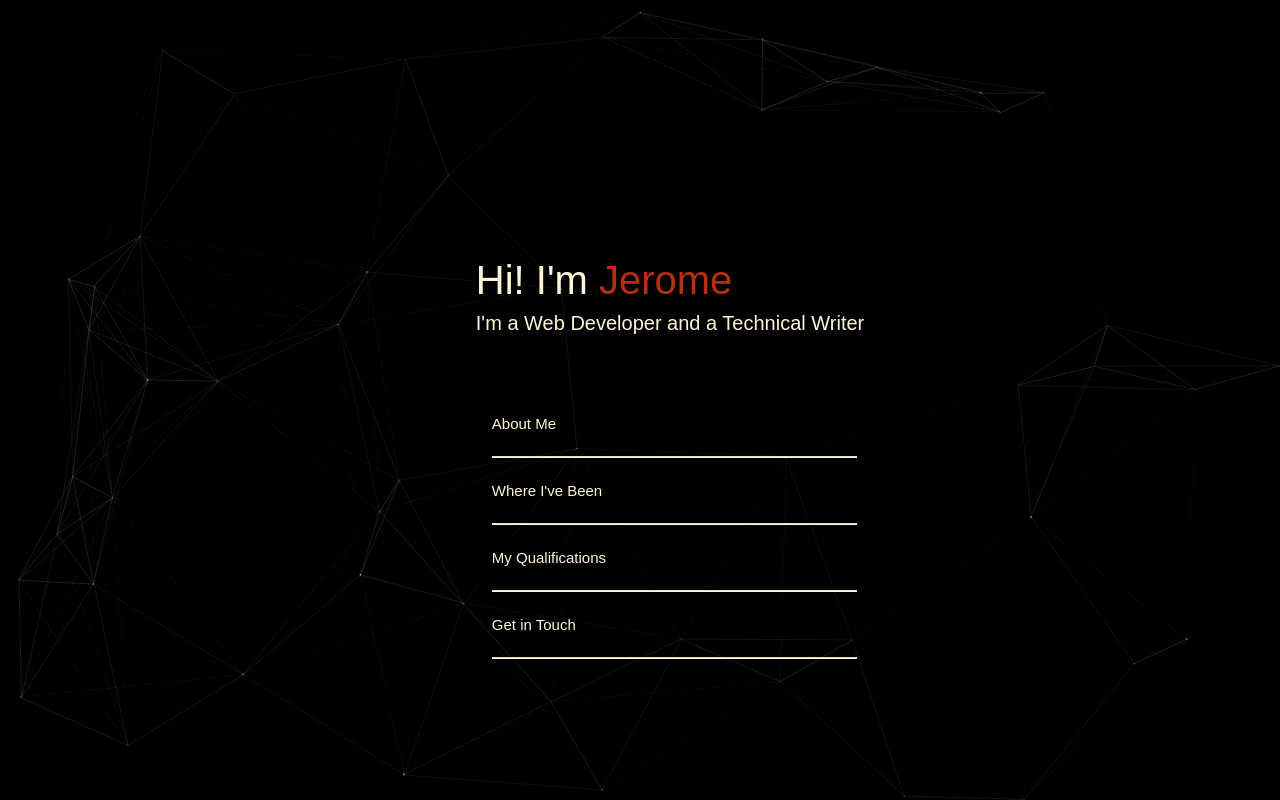
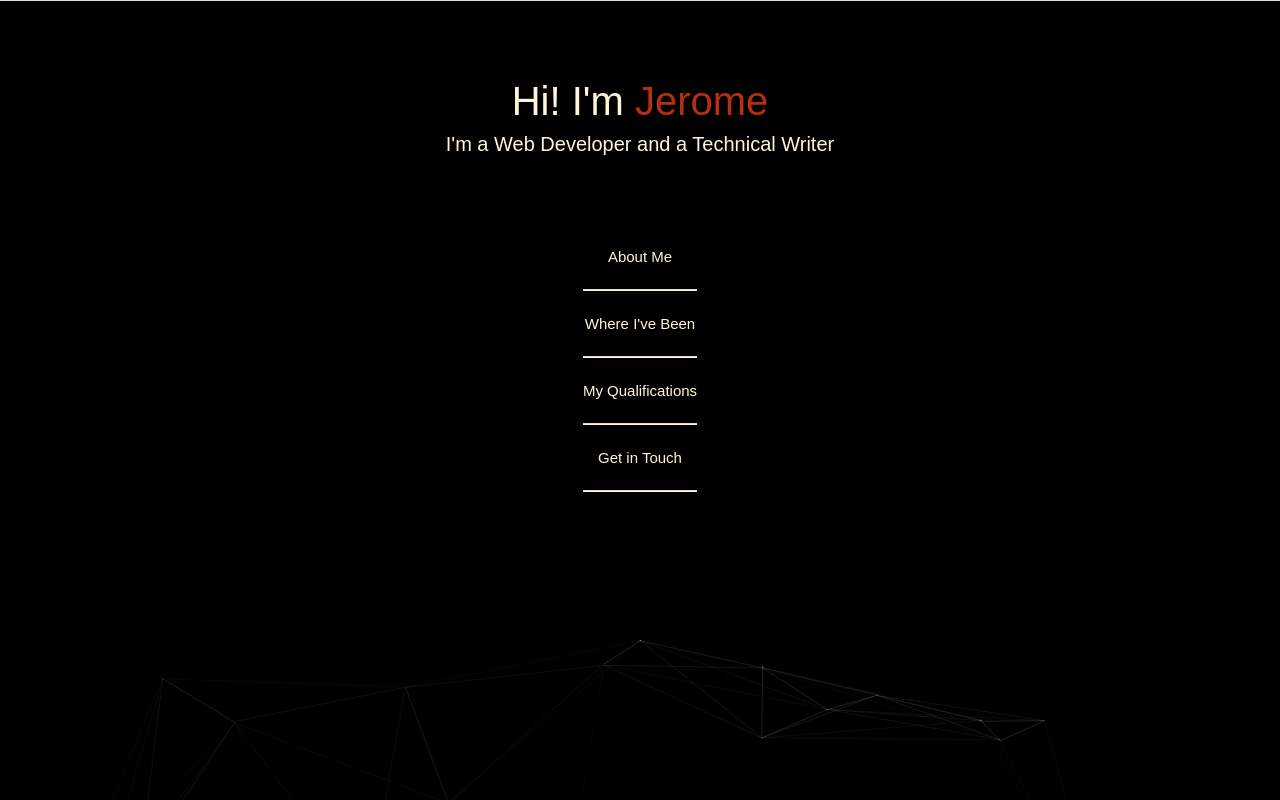
Before and after one commit to grizzlycodescat/angularPortfolio, an Angular app: page / in a window 1280 px wide. Built offline with nearby package versions, Linux system fonts and the light colour scheme.

Commit message:
centered page, added home to form

```diff
--- a/src/app/contact/contact.component.html
+++ b/src/app/contact/contact.component.html
@@ -26,4 +26,11 @@
       <button type="submit" class="btn btn-danger">Submit</button>
     </form>
   </div>
+  <div class="button-desc">
+    <span>
+      <a href="/">
+        <img class="buttons" src="../../assets/img/iconfinder_web_10_3924905.svg">
+      </a>
+    </span>
+  </div>
 </div>
--- a/src/app/contact/contact.component.scss
+++ b/src/app/contact/contact.component.scss
@@ -7,3 +7,13 @@
     color: #FFF6D8;
     padding: 5%;
 }
+
+.buttons {
+    height: auto;
+    width: 50px;
+}
+
+.button-desc {
+    margin-top: 10%;
+    text-align: center;
+}
--- a/src/app/header/header.component.html
+++ b/src/app/header/header.component.html
@@ -1,4 +1,4 @@
-
+<!--
 <div class="container-fluid" *ngIf="showFlag; else temp">
   <div class="jumbotron jumbotron-fluid" style="margin-bottom: 0">
     <h1 class="white-text">Hi! I'm
@@ -8,7 +8,6 @@
   </div>
   <div class="jumbotron jumbotron-fluid" style="padding-top:0">
     <nav class="navbar">
-      <!-- <p>{{showFlag}}</p> -->
       <ul class="navbar-nav" id="link-nav" style="width:30%">
         <li class="nav-item">
           <span>
@@ -44,3 +43,57 @@
   <app-certification *ngIf="templateCompName === 'certs'"></app-certification>
   <app-contact *ngIf="templateCompName === 'contact'"></app-contact>
 </ng-template>
+ -->
+
+<div class="table-responsive-xl">
+  <table class="table" style="text-align: center" *ngIf="showFlag; else temp">
+    <tr>
+      <th>
+        <div class="jumbotron jumbotron-fluid" style="margin-bottom: 0">
+          <h1 class="white-text">Hi! I'm
+            <span>Jerome</span>
+          </h1>
+          <span class="lead" style="color:#FFF6D8; overflow-wrap: break-word">I'm a Web Developer and a Technical Writer</span>
+        </div>
+      </th>
+    </tr>
+    <tr style="display: inline-block">
+      <div class="jumbotron jumbotron-fluid" style="padding-top:0">
+        <nav class="navbar">
+          <ul class="navbar-nav" id="link-nav">
+            <li class="nav-item">
+              <span>
+                <a class="nav-link" href="javascript:void(0)" (click)="toggleComponent(1)">About Me</a>
+                <hr>
+              </span>
+            </li>
+            <li class="nav-item">
+              <span>
+                <a class="nav-link" href="javascript:void(0)" (click)="toggleComponent(2)">Where I've Been</a>
+                <hr>
+              </span>
+            </li>
+            <li class="nav-item">
+              <span>
+                <a class="nav-link" href="javascript:void(0)" (click)="toggleComponent(3)">My Qualifications</a>
+                <hr>
+              </span>
+            </li>
+            <li class="nav-item">
+              <span>
+                <a class="nav-link" href="javascript:void(0)" (click)="toggleComponent(4)">Get in Touch</a>
+                <hr>
+              </span>
+            </li>
+          </ul>
+        </nav>
+      </div>
+    </tr>
+  </table>
+  <ng-template #temp>
+    <app-story *ngIf="templateCompName === 'story'"></app-story>
+    <app-work *ngIf="templateCompName === 'work'"></app-work>
+    <app-certification *ngIf="templateCompName === 'certs'"></app-certification>
+    <app-contact *ngIf="templateCompName === 'contact'"></app-contact>
+  </ng-template>
+</div>
--- a/src/app/header/header.component.scss
+++ b/src/app/header/header.component.scss
@@ -3,8 +3,8 @@
     position: absolute;
     overflow: hidden;
     z-index: 1;
-    margin-top: 15%;
-    margin-left: 36%;
+    // margin-top: 15%;
+    // margin-left: 36%;
     pointer-events: all;
 }
 
```
